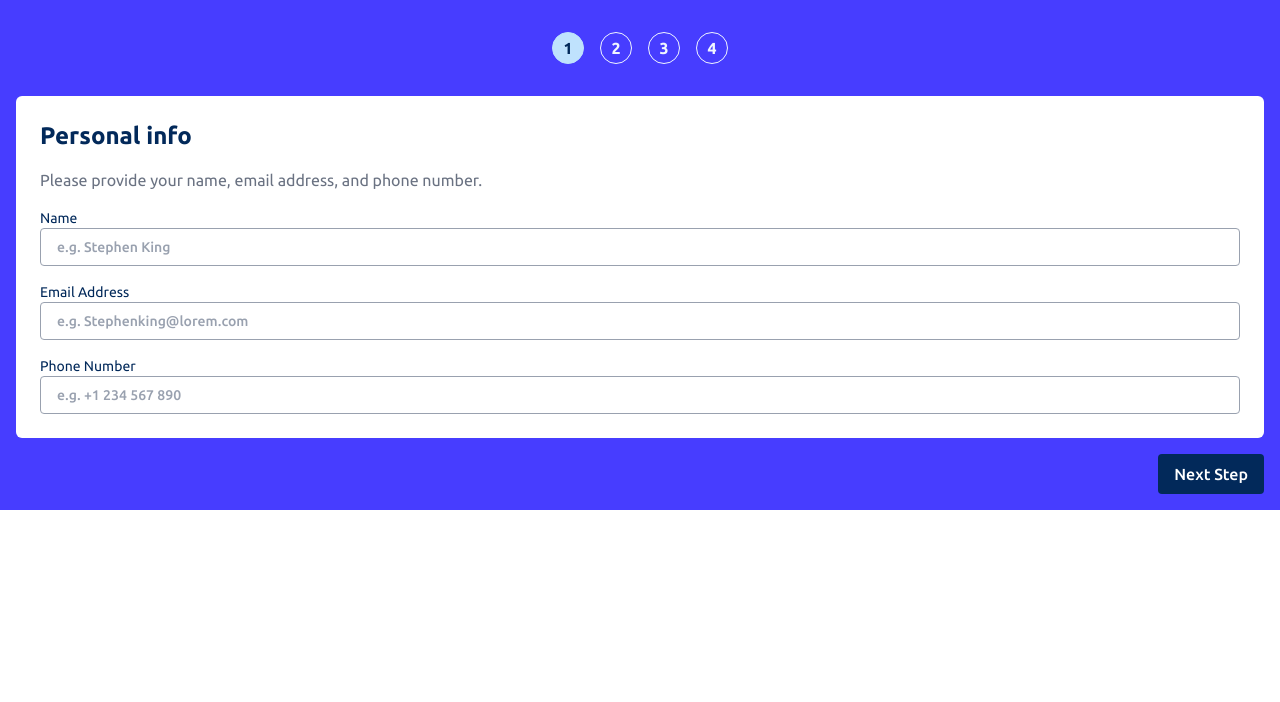
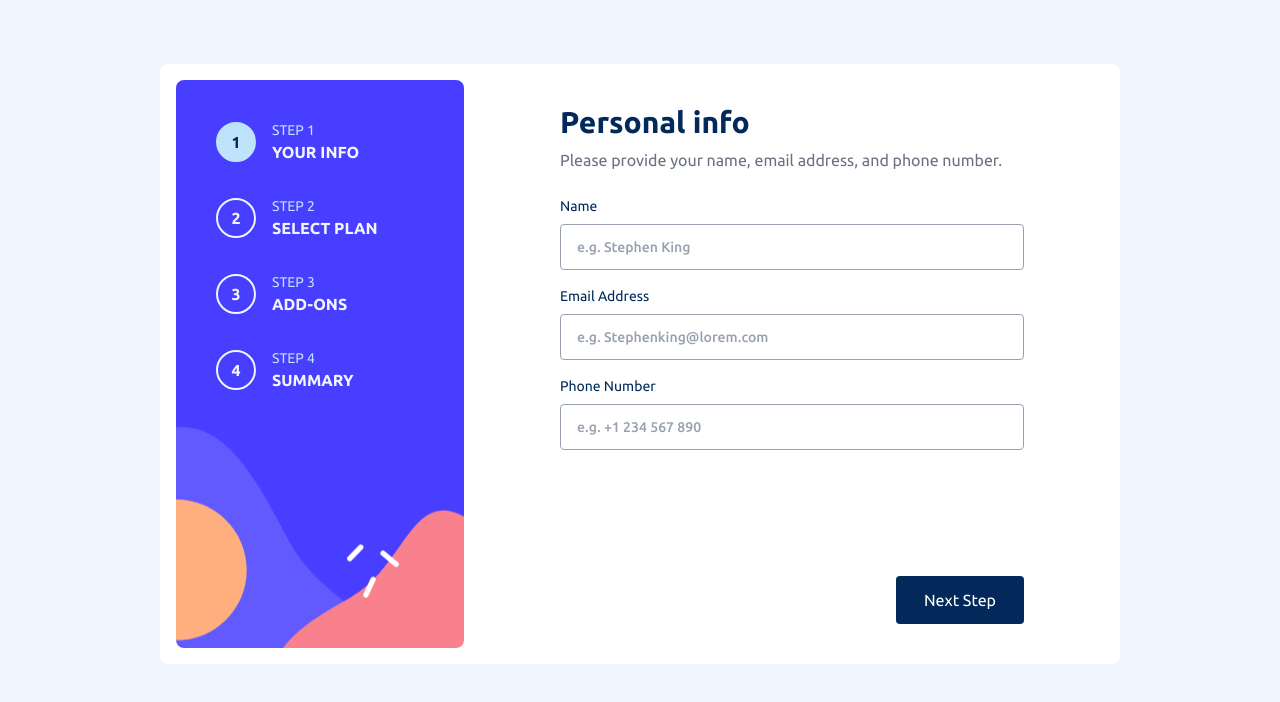
Before and after one commit to SortJakke/FM-multi_step_form, a React (Vite) app: page / in a window 1280 px wide. Shown: the top 702 px of the page. Built offline with nearby package versions, Linux system fonts and the light colour scheme.

Commit message:
style: apply final styling to the form as per design

```diff
--- a/src/components/StepAddOns.tsx
+++ b/src/components/StepAddOns.tsx
@@ -61,12 +61,17 @@ function StepAddOns() {
   }
 
   return (
-    <form onSubmit={handleSubmit} className="flex flex-col gap-4 text-blue-950">
-      <div className="flex flex-col gap-4 rounded-md bg-white p-6">
-        <h2 className="text-xl font-bold">Pick add-ons</h2>
-        <p className="text-gray-500">
-          Add-ons help enhance your gaming experience.
-        </p>
+    <form
+      onSubmit={handleSubmit}
+      className="h-full md:w-lg flex flex-col justify-between gap-4 md:p-6 text-blue-950"
+    >
+      <div className="flex flex-col gap-10 rounded-md bg-white px-6 py-8 md:p-0">
+        <div className="space-y-2">
+          <h2 className="text-2xl md:text-3xl font-bold">Pick add-ons</h2>
+          <p className="text-gray-500">
+            Add-ons help enhance your gaming experience.
+          </p>
+        </div>
 
         <div className="flex flex-col gap-3">
           {availableAddOns.map((addOn) => {
@@ -76,8 +81,8 @@ function StepAddOns() {
             return (
               <label
                 key={addOn.name}
-                className={`flex items-center justify-between border p-3 rounded-lg cursor-pointer ${
-                  isChecked ? "border-purple-600 bg-blue-100" : "border-blue-100"
+                className={`flex items-center justify-between border p-3 rounded-lg cursor-pointer hover:border-purple-600 ${
+                  isChecked ? "border-blue-950 bg-blue-100" : "border-gray-500"
                 }`}
               >
                 <div className="flex items-center gap-3">
@@ -101,7 +106,7 @@ function StepAddOns() {
                   </div>
                   <div>
                     <p className="font-medium">{addOn.name}</p>
-                    <p className="text-sm text-gray-500">{addOn.description}</p>
+                    <p className="text-xs text-gray-500">{addOn.description}</p>
                   </div>
                 </div>
                 <span className="text-sm text-purple-600">
@@ -117,13 +122,13 @@ function StepAddOns() {
         <button
           type="button"
           onClick={prevStep}
-          className="font-medium text-gray-500 px-4 py-2 rounded"
+          className="font-medium text-gray-500 px-4 py-2 rounded cursor-pointer hover:text-blue-950"
         >
           Go Back
         </button>
         <button
           type="submit"
-          className="bg-blue-950 text-white px-4 py-2 rounded"
+          className="w-32 bg-blue-950 text-white py-3 rounded cursor-pointer hover:bg-purple-600"
         >
           Next Step
         </button>
--- a/src/components/StepConfirmation.tsx
+++ b/src/components/StepConfirmation.tsx
@@ -21,15 +21,18 @@ function StepConfirmation() {
   const total = planPrice + totalAddOns
 
   return (
-    <div className="flex flex-col gap-4 text-blue-950">
-      <div className="flex flex-col gap-4 rounded-md bg-white p-6">
-        <h2 className="text-xl font-bold">Finishing up</h2>
+    <div className="h-full md:w-lg flex flex-col justify-between gap-4 md:p-6 text-blue-950">
+      <div className="flex flex-col gap-10 rounded-md bg-white px-6 py-8 md:p-0">
+        <div className="space-y-2">
+          <h2 className="text-2xl md:text-3xl font-bold">Finishing up</h2>
           <p className="text-gray-500">
             Double-check everything looks OK before confirming.
           </p>
+        </div>
 
-        <div className="flex flex-col gap-4 p-4">
-          <div className="flex items-center justify-between mb-2 border-b pb-2 border-blue-100">
+        <div className="flex flex-col gap-4">
+          <div className="p-6 bg-blue-50 rounded-lg divide-y divide-blue-100">
+            <div className="flex items-center justify-between mb-2 pb-4">
               <div>
                 <p className="font-medium">
                   {formData.plan} (
@@ -40,7 +43,7 @@ function StepConfirmation() {
                   onClick={() => {
                     changeStep(2)
                   }}
-                className="text-sm text-gray-500 underline"
+                  className="text-sm text-gray-500 underline cursor-pointer hover:text-purple-600"
                 >
                   Change
                 </button>
@@ -50,7 +53,7 @@ function StepConfirmation() {
               </p>
             </div>
 
-          <div className="flex flex-col gap-2">
+            <div className="flex flex-col gap-2 pt-4">
               {formData.addOns.map((addOn) => (
                 <div
                   key={addOn.name}
@@ -58,13 +61,15 @@ function StepConfirmation() {
                 >
                   <p className="text-gray-500">{addOn.name}</p>
                   <p>
-                  +${addOn.price}/{formData.billing === "monthly" ? "mo" : "yr"}
+                    +${addOn.price}/
+                    {formData.billing === "monthly" ? "mo" : "yr"}
                   </p>
                 </div>
               ))}
             </div>
+          </div>
 
-          <div className="flex justify-between items-center mt-4">
+          <div className="px-6 flex justify-between items-center mt-4">
             <p className="text-gray-500">
               Total (per {formData.billing === "monthly" ? "month" : "year"})
             </p>
@@ -79,14 +84,14 @@ function StepConfirmation() {
         <button
           type="button"
           onClick={prevStep}
-          className="font-medium text-gray-500 px-4 py-2 rounded"
+          className="font-medium text-gray-500 px-4 py-2 rounded cursor-pointer hover:text-blue-950"
         >
           Go Back
         </button>
         <button
           type="submit"
           onClick={nextStep}
-          className="bg-purple-600 text-white px-4 py-2 rounded"
+          className="w-32 bg-purple-600 text-white py-3 rounded cursor-pointer hover:opacity-50"
         >
           Confirm
         </button>
--- a/src/components/StepPersonalInfo.tsx
+++ b/src/components/StepPersonalInfo.tsx
@@ -30,14 +30,17 @@ function StepPersonalInfo() {
   return (
     <form
       onSubmit={handleSubmit(onSubmit)}
-      className="h-full flex flex-col justify-between gap-4 text-blue-950"
+      className="h-full md:w-lg flex flex-col justify-between gap-4 md:p-6 text-blue-950"
     >
-      <div className="flex flex-col gap-4 rounded-md bg-white p-6">
-        <h2 className="text-2xl font-bold">Personal info</h2>
+      <div className="flex flex-col gap-6 rounded-md bg-white px-6 py-8 md:p-0">
+        <div className="space-y-2">
+          <h1 className="text-2xl md:text-3xl font-bold">Personal info</h1>
           <p className="text-gray-500">
             Please provide your name, email address, and phone number.
           </p>
-        <label className="flex flex-col text-sm">
+        </div>
+        <div className="space-y-4">
+          <label className="flex flex-col gap-2 text-sm">
             <div className="flex justify-between items-center">
               Name
               {errors.name && (
@@ -49,14 +52,14 @@ function StepPersonalInfo() {
             <input
               type="text"
               {...register("name", { required: "This field is required" })}
-            className={`placeholder-gray-400 placeholder:font-medium border border-gray-400 py-2 px-4 rounded ${
+              className={`placeholder-gray-400 font-medium border border-gray-400 py-3 px-4 rounded hover:border-purple-600 ${
                 errors.name ? "border-red-500" : ""
               }`}
               placeholder="e.g. Stephen King"
             />
           </label>
 
-        <label className="flex flex-col text-sm">
+          <label className="flex flex-col gap-2 text-sm">
             <div className="flex justify-between items-center">
               Email Address
               {errors.email && (
@@ -74,14 +77,14 @@ function StepPersonalInfo() {
                   message: "Invalid email",
                 },
               })}
-            className={`placeholder-gray-400 placeholder:font-medium border border-gray-400 py-2 px-4 rounded ${
+              className={`placeholder-gray-400 font-medium border border-gray-400 py-3 px-4 rounded hover:border-purple-600 ${
                 errors.email ? "border-red-500" : ""
               }`}
               placeholder="e.g. Stephenking@lorem.com"
             />
           </label>
 
-        <label className="flex flex-col text-sm">
+          <label className="flex flex-col gap-2 text-sm">
             <div className="flex justify-between items-center">
               Phone Number
               {errors.phone && (
@@ -95,7 +98,7 @@ function StepPersonalInfo() {
               {...register("phone", {
                 required: "This field is required",
                 pattern: {
-                value: /^[\d\s()-]+$/,
+                  value: /^[\d\s()+-]+$/,
                   message: "Enter only numbers",
                 },
                 minLength: {
@@ -103,17 +106,18 @@ function StepPersonalInfo() {
                   message: "Very short phone number",
                 },
               })}
-            className={`placeholder-gray-400 placeholder:font-medium border border-gray-400 py-2 px-4 rounded ${
+              className={`placeholder-gray-400 font-medium border border-gray-400 py-3 px-4 rounded hover:border-purple-600 ${
                 errors.phone ? "border-red-500" : ""
               }`}
               placeholder="e.g. +1 234 567 890"
             />
           </label>
         </div>
+      </div>
 
       <button
         type="submit"
-        className="bg-blue-950 text-white font-medium py-2 px-4 rounded self-end"
+        className="w-32 bg-blue-950 text-white py-3 rounded self-end cursor-pointer hover:bg-purple-600"
       >
         Next Step
       </button>
--- a/src/components/StepPlanSelection.tsx
+++ b/src/components/StepPlanSelection.tsx
@@ -28,13 +28,18 @@ function StepPlanSelection() {
   }
 
   return (
-    <form onSubmit={handleSubmit} className="flex flex-col gap-4 text-blue-950">
-      <div className="flex flex-col gap-4 rounded-md bg-white p-6">
-        <h2 className="text-xl font-bold">Select your plan</h2>
+    <form
+      onSubmit={handleSubmit}
+      className="h-full md:w-lg flex flex-col justify-between gap-4 md:p-6 text-blue-950"
+    >
+      <div className="flex flex-col gap-10 rounded-md bg-white px-6 py-8 md:p-0">
+        <div className="space-y-2">
+          <h2 className="text-2xl md:text-3xl font-bold">Select your plan</h2>
           <p className="text-gray-500">
             You have the option of monthly or yearly billing.
           </p>
-
+        </div>
+        <div className="space-y-10">
           <div className="grid grid-cols-1 sm:grid-cols-3 gap-4">
             {plans.map((plan) => {
               const isSelected = formData.plan === plan.name
@@ -44,9 +49,11 @@ function StepPlanSelection() {
                   key={plan.name}
                   type="button"
                   onClick={() => handlePlanSelect(plan.name)}
-                className={`flex gap-4 border-2 p-4 rounded ${
-                  isSelected ? "border-blue-950 bg-blue-100" : "border-blue-100"
-                }`}
+                  className={`flex gap-4 border-2 p-4 rounded-lg cursor-pointer hover:border-blue-950 ${
+                    isSelected
+                      ? "border-blue-950 bg-blue-100"
+                      : "border-gray-500"
+                  } md:w-36 md:flex-col md:gap-6`}
                 >
                   <img
                     src={
@@ -57,16 +64,16 @@ function StepPlanSelection() {
                         : pro
                     }
                     alt={`${plan.name} icon`}
-                  className="mb-4"
+                    className="mb-4 md:w-12"
                   />
-                <div className="text-start">
+                  <div className="text-start md:space-y-1.5">
                     <h3 className="font-semibold">{plan.name}</h3>
                     <p className="text-sm text-gray-500">
                       {formData.billing === "monthly"
                         ? `$${plan.monthlyPrice}/mo`
                         : `$${plan.yearlyPrice}/yr`}
                     </p>
-                  <p className="text-sm">
+                    <p className="text-xs">
                       {formData.billing === "yearly" ? "2 months free" : ""}
                     </p>
                   </div>
@@ -75,11 +82,11 @@ function StepPlanSelection() {
             })}
           </div>
 
-        <div className="flex items-center justify-center gap-4">
+          <div className="flex items-center justify-center gap-4 p-4 rounded-md bg-blue-50">
             <span
               data-testid="billing-monthly"
               className={`font-medium ${
-              formData.billing === "monthly" ? "text-grey-500" : ""
+                formData.billing === "monthly" ? "" : "text-grey-500"
               }`}
             >
               Monthly
@@ -100,11 +107,12 @@ function StepPlanSelection() {
             <span
               data-testid="billing-yearly"
               className={`font-medium ${
-              formData.billing === "yearly" ? "text-grey-500" : ""
+                formData.billing === "yearly" ? "" : "text-grey-500"
               }`}
             >
               Yearly
             </span>
+          </div>
         </div>
       </div>
 
@@ -112,13 +120,13 @@ function StepPlanSelection() {
         <button
           type="button"
           onClick={prevStep}
-          className="font-medium text-gray-500 px-4 py-2 rounded"
+          className="font-medium text-gray-500 px-4 py-2 rounded cursor-pointer hover:text-blue-950"
         >
           Go Back
         </button>
         <button
           type="submit"
-          className="bg-blue-950 text-white px-4 py-2 rounded"
+          className="w-32 bg-blue-950 text-white py-3 rounded cursor-pointer hover:bg-purple-600"
         >
           Next Step
         </button>
--- a/src/components/StepThanks.tsx
+++ b/src/components/StepThanks.tsx
@@ -2,11 +2,11 @@ import checked from "../assets/icon-thank-you.svg"
 
 function StepThanks() {
   return (
-    <div className="flex flex-col gap-2 rounded-md bg-white px-6 py-16 text-center">
+    <div className="h-full md:w-lg flex flex-col md:justify-center gap-4 rounded-md bg-white px-6 py-16 text-center">
       <div className="w-16 h-16 mx-auto mb-4">
         <img src={checked} alt="Thank you icon" />
       </div>
-      <h1 className="text-2xl font-bold text-blue-950">Thank You!</h1>
+      <h1 className="text-3xl font-bold text-blue-950">Thank You!</h1>
       <p className="text-gray-500">
         Thank you! Thanks for confirming your subscription! We hope you have fun
         using our platform. If you ever need support, please feel free to email
--- a/src/index.css
+++ b/src/index.css
@@ -14,4 +14,5 @@
 
 body {
   font-family: "Ubuntu", sans-serif;
+  background-color: var(--color-blue-100);
 }
--- a/src/pages/MultiStepForm.tsx
+++ b/src/pages/MultiStepForm.tsx
@@ -11,15 +11,15 @@ function MultiStepForm() {
   const renderStep = () => {
     switch (currentStep) {
       case 0:
-        return <StepPersonalInfo/>
+        return <StepPersonalInfo />
       case 1:
-        return <StepPlanSelection/>
+        return <StepPlanSelection />
       case 2:
-        return <StepAddOns/>
+        return <StepAddOns />
       case 3:
-        return <StepConfirmation/>
+        return <StepConfirmation />
       case 4:
-        return <StepThanks/>
+        return <StepThanks />
       default:
         return <div>Unknown Step</div>
     }
@@ -28,23 +28,32 @@ function MultiStepForm() {
   const stepTitles = ["Your Info", "Select Plan", "Add-Ons", "Summary"]
 
   return (
-    <div className="w-full p-4 bg-purple-600 grid gap-4">
-      <div className="w-fit p-4 mx-auto text-blue-100 flex items-center gap-4">
+    <div className="w-full min-h-screen p-4 grid gap-4 relative md:w-240 md:min-h-auto md:h-150 md:mx-auto md:mt-16 md:flex md:bg-white rounded-lg">
+      <div className="absolute top-0 left-0 p-6 w-full h-40 bg-cover bg-no-repeat bg-center bg-[url('assets/bg-sidebar-mobile.svg')] md:static md:w-72 md:h-full md:bg-[url('assets/bg-sidebar-desktop.svg')] md:rounded-lg">
+        <div className="w-fit p-4 mx-auto text-blue-100 flex items-center gap-4 md:w-full md:flex-col md:gap-8">
           {stepTitles.map((title, index) => (
+            <div key={index} className="w-full flex gap-4 items-center">
               <div
-            key={index}
                 aria-label={title}
-            className={`w-8 h-8 rounded-full flex items-center justify-center font-semibold border ${
+                className={`w-8 h-8 rounded-full flex items-center justify-center font-semibold border md:w-10 md:h-10 md:border-2 ${
                   currentStep === index
                     ? " border-blue-200 bg-blue-200 text-blue-950"
-                : " bg-purple-600"
+                    : " bg-transparent"
                 }`}
               >
                 {index + 1}
               </div>
+              <div className="hidden md:grid uppercase">
+                <span className="text-blue-200 text-sm">Step {index + 1}</span>
+                <span className="font-bold">{title}</span>
+              </div>
+            </div>
           ))}
         </div>
+      </div>
+      <div className="w-full flex-1 pt-24 z-10 md:pt-0 flex items-center justify-center">
         {renderStep()}
+      </div>
     </div>
   )
 }
```
Lines whose indentation alone changed are shown as unchanged.
